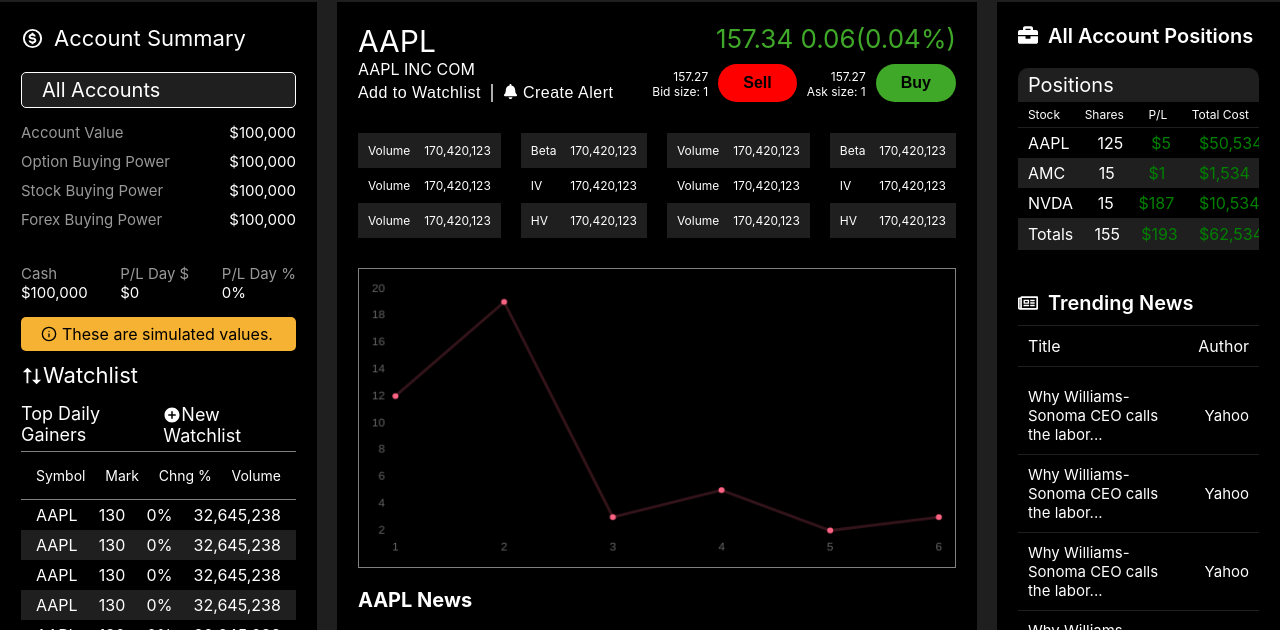
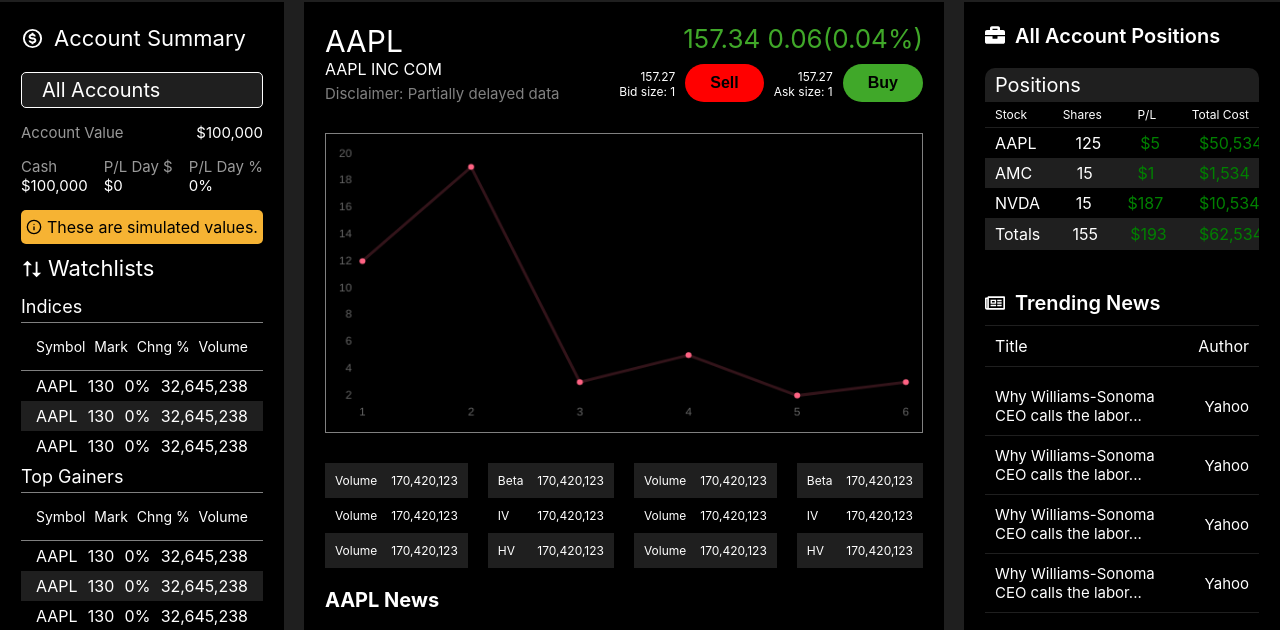
Before and after one commit to CJimenez-O/thinkorswim-clone, a React (Create React App) app: page / in a window 1280 px wide. Shown: the part 322-952 px from the top of the page. Built offline with nearby package versions, Linux system fonts and the light colour scheme.

Commit message:
Update: cadded another watchlist for market and removed watchlist / create alert buttons

```diff
--- a/src/components/StockHeader.js
+++ b/src/components/StockHeader.js
@@ -14,13 +14,9 @@
 				<div className="stock-symbol-subtitle">
 					<p className="stock-full-name">AAPL INC COM</p>
 					<div className="stock-actions">
-						<button className="watchlist-button">Add to Watchlist</button>
-						<div className="create-alert">
-							<p className="alert-bell">
-								<FaBell />
-							</p>
-							<button className="alert-button">Create Alert</button>
-						</div>
+						<p className="disclaimer-header">
+							Disclaimer: Partially delayed data
+						</p>
 					</div>
 				</div>
 				<div className="stock-actions">
@@ -69,6 +65,12 @@
 		font-size: 16px;
 		font-weight: 400;
 	}
+
+	.disclaimer-header {
+		color: gray;
+		font-size: 15px;
+	}
+
 	.watchlist-button {
 		background-color: transparent;
 		font-size: 16px;
--- a/src/components/trade.js
+++ b/src/components/trade.js
@@ -28,18 +28,7 @@
 						<p className="cash-title">Account Value</p>
 						<p>$100,000</p>
 					</div>
-					<div className="flex">
-						<p className="cash-title">Option Buying Power</p>
-						<p>$100,000</p>
-					</div>
-					<div className="flex">
-						<p className="cash-title">Stock Buying Power</p>
-						<p>$100,000</p>
-					</div>
-					<div className="flex">
-						<p className="cash-title">Forex Buying Power</p>
-						<p>$100,000</p>
-					</div>
+
 					<div className="flex daily">
 						<div className="cash">
 							<p className="cash-title">Cash</p>
@@ -69,19 +58,11 @@
 							<span className="arrow-icon">
 								<RiArrowUpDownFill />
 							</span>
-							Watchlist
+							Watchlists
 						</p>
 					</div>
 					<div className="sub-title">
-						<p className="position-title">Top Daily Gainers</p>
-						<div className="create-new-wl">
-							<p className="wl-sub-title">
-								<span className="wl-icon">
-									<RiAddCircleFill />
-								</span>
-								New Watchlist
-							</p>
-						</div>
+						<p className="position-title">Indices</p>
 					</div>
 					<div className="watchlist-table">
 						<div>
@@ -111,6 +92,27 @@
 								<li className="wl-symbol-chng">0%</li>
 								<li className="wl-symbol-vol">32,645,238</li>
 							</ul>
+						</div>
+					</div>
+					<div className="sub-title">
+						<p className="position-title">Top Gainers</p>
+					</div>
+					<div className="watchlist-table">
+						<div>
+							<ul className="wl-table-header">
+								<li className="wl-symbol-title">Symbol</li>
+								<li className="wl-symbol-info"> Mark </li>
+								<li className="wl-symbol-info"> Chng %</li>
+								<li className="wl-symbol-info"> Volume </li>
+							</ul>
+						</div>
+						<div>
+							<ul className="wl-symbol">
+								<li className="wl-symbol-title">AAPL</li>
+								<li className="wl-symbol-mark">130</li>
+								<li className="wl-symbol-chng">0%</li>
+								<li className="wl-symbol-vol">32,645,238</li>
+							</ul>
 							<ul className="wl-symbol gray">
 								<li className="wl-symbol-title">AAPL</li>
 								<li className="wl-symbol-mark">130</li>
@@ -129,8 +131,8 @@
 			</div>
 			<div className="stock-container grid-item">
 				<StockHeader />
+				<Chart />
 				<StockInfo />
-				<Chart />
 				<News />
 			</div>
 			<div className="portfolio-container grid-item">
@@ -192,7 +194,7 @@
 	}
 
 	.daily {
-		margin-top: 25px;
+		margin-top: 5px;
 	}
 
 	.sim-icon {
@@ -204,17 +206,18 @@
 	.disclaimer {
 		font-size: 16px;
 		margin-top: 10px;
-		padding: 7px 0px;
-		padding-left: 20px;
+		padding: 7px 5px;
 		background-color: #f6b333;
 		border-radius: 5px;
 		color: #000;
+		text-align: center;
 	}
 
 	// watchlist style
 	.arrow-icon {
 		position: relative;
 		top: 4px;
+		margin-right: 5px;
 	}
 	.watchlist-title {
 		font-size: 22px;
@@ -231,7 +234,7 @@
 	}
 
 	.position-title {
-		padding-top: 5px;
+		padding: 5px 0;
 	}
 	.wl-icon {
 		position: relative;
```
